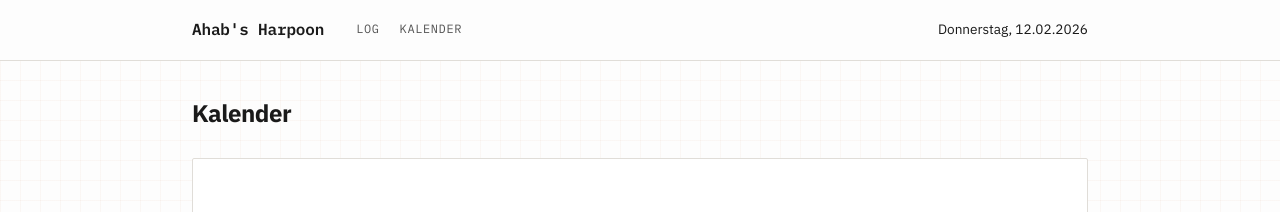
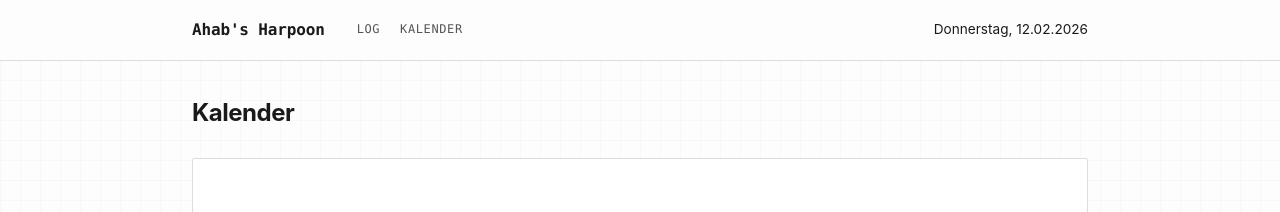
Before and after one commit to hobabu/ahabsharpoon, a Jekyll site: the page built from calendar.html, in a window 1280 px wide. Shown: the top 212 px of the page. Built offline with Jekyll 4.4.1, drawn with Linux system fonts in a browser that asks for light colours; a script that is not in the unit is left out.

Commit message:
Update font stack in style.css

```diff
--- a/assets/css/style.css
+++ b/assets/css/style.css
@@ -21,8 +21,8 @@
   --red: #c0392b;
   --border: #e0ddd8;
 
-  --mono: 'IBM Plex Mono', 'Consolas', monospace;
-  --sans: 'IBM Plex Sans', -apple-system, sans-serif;
+--sans: -apple-system, BlinkMacSystemFont, "Segoe UI", Roboto, "Helvetica Neue", Arial, sans-serif;
+--mono: ui-monospace, SFMono-Regular, "Cascadia Code", "Segoe UI Mono", Menlo, Consolas, monospace;
 }
 
 *, *::before, *::after { margin: 0; padding: 0; box-sizing: border-box; }
```
